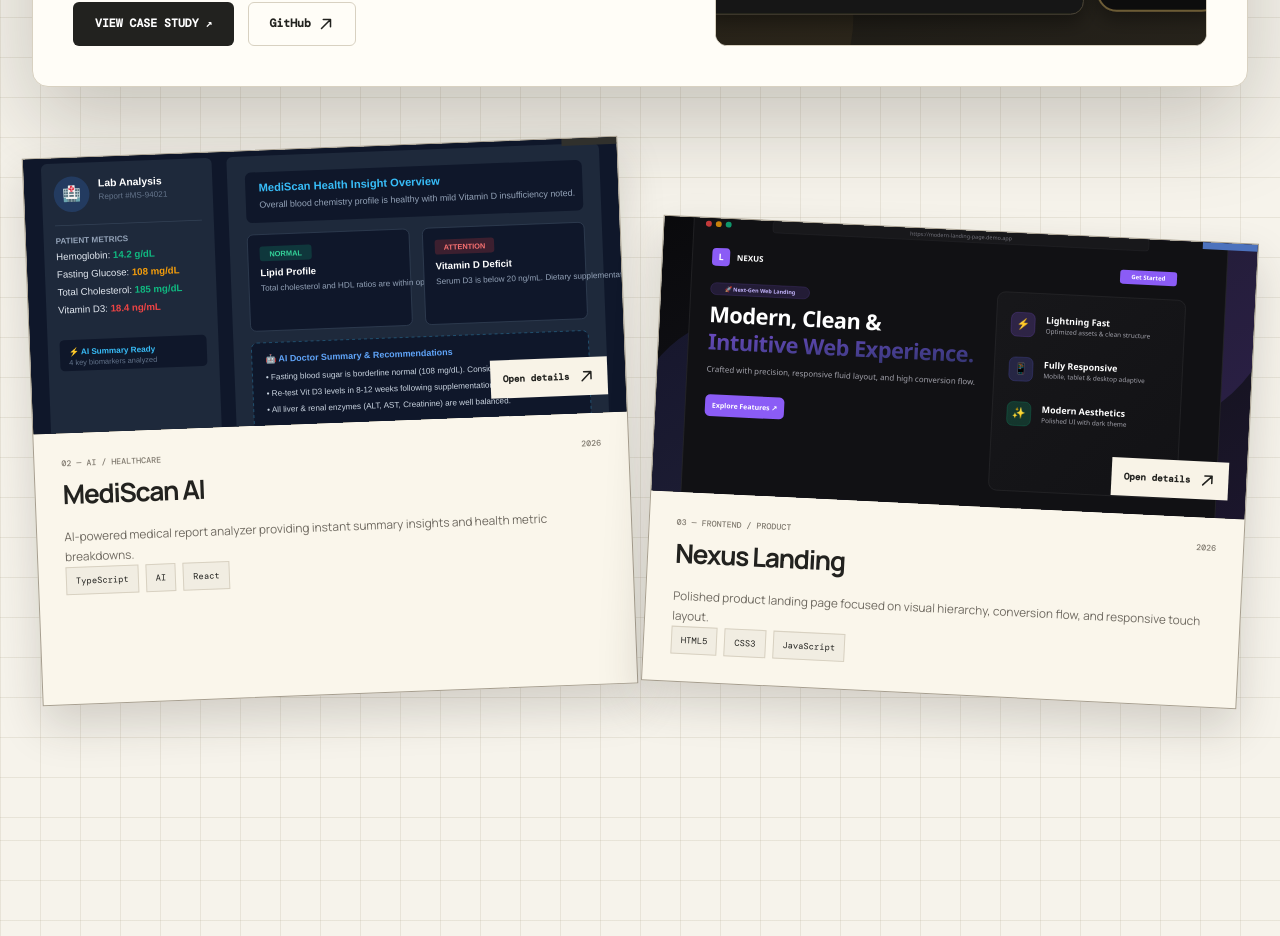
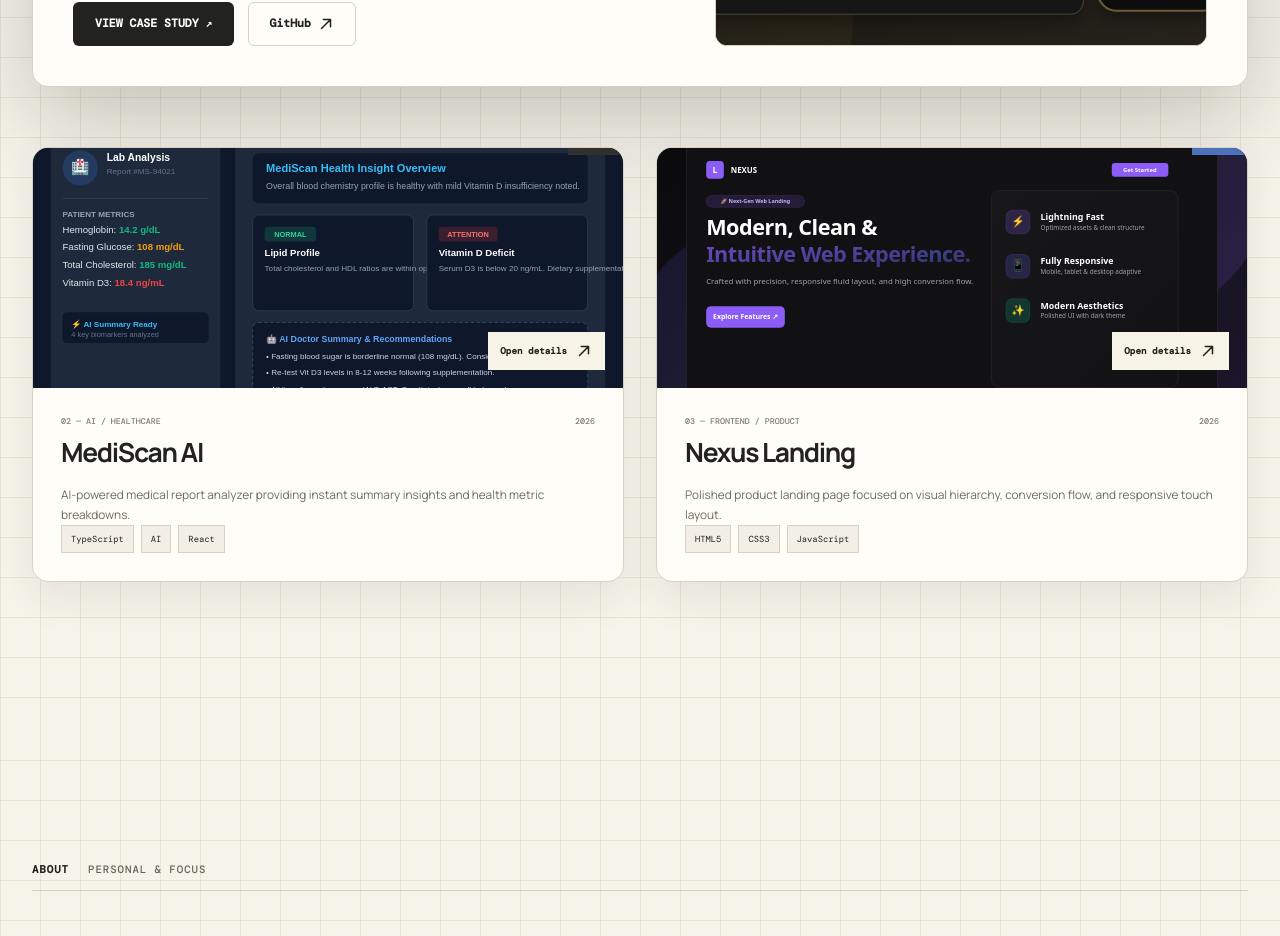
Before and after one commit to Shuv2202/portfolio, a Next.js app: page / in a window 1280 px wide. Shown: the part 1560-2496 px from the top of the page. Built offline with nearby package versions, Linux system fonts and the light colour scheme.

Commit message:
style: place project cards in aligned grid position with matching square shape box design

```diff
--- a/app/globals.css
+++ b/app/globals.css
@@ -3099,8 +3099,52 @@ img, svg { display: block; max-width: 100%; }
 /* OTHER PROJECTS GRID */
 .other-projects-grid {
   display: grid;
-  grid-template-columns: repeat(auto-fit, minmax(280px, 1fr));
-  gap: 24px;
+  grid-template-columns: repeat(2, minmax(0, 1fr));
+  gap: 32px;
+  margin-top: 32px;
+}
+
+.other-projects-grid .project-card {
+  position: relative;
+  overflow: hidden;
+  border: 1px solid var(--line);
+  background: #fffdf7;
+  border-radius: 16px;
+  box-shadow: 0 16px 40px rgba(45, 40, 32, 0.08);
+  margin: 0 !important;
+  transform: none !important;
+  width: 100% !important;
+  transition: transform 0.3s ease, box-shadow 0.3s ease, border-color 0.3s ease;
+}
+
+.other-projects-grid .project-card:hover {
+  transform: translateY(-6px) !important;
+  box-shadow: 0 24px 50px rgba(45, 40, 32, 0.14);
+  border-color: #7c6e19;
+}
+
+.other-projects-grid .project-card__image {
+  position: relative;
+  display: block;
+  width: 100%;
+  height: 240px;
+  overflow: hidden;
+  background: #1e1e1b;
+  border-bottom: 1px solid var(--line);
+  border: none;
+  padding: 0;
+  cursor: pointer;
+  text-align: left;
+}
+
+.other-projects-grid .project-card__content {
+  padding: 28px;
+}
+
+@media (max-width: 860px) {
+  .other-projects-grid {
+    grid-template-columns: 1fr;
+  }
 }
 
 /* CASE STUDY MODAL STYLES */
```
